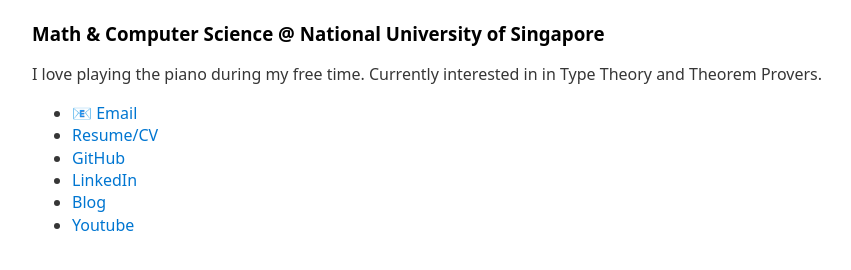
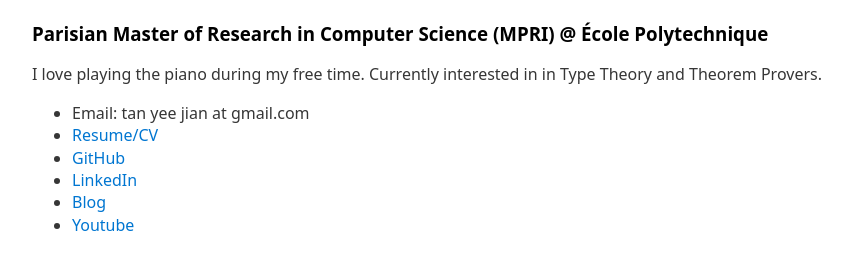
Before and after one commit to SwampertX/landing-page, a plain HTML site: page index.html in a window 1280 px wide. Shown: the part 76-346 px from the top of the page, without its empty margins (208-1059 px from the left). Drawn offline with nearby package versions, Linux system fonts and the light colour scheme.

Commit message:
hide email

```diff
--- a/index.html
+++ b/index.html
@@ -14,11 +14,11 @@
 	<body>
 		<section id="header">
 			<h1>Tan Yee Jian</h1>
-			<h3>Math & Computer Science @ National University of Singapore</h3>
+			<h3>Parisian Master of Research in Computer Science (MPRI) @ École Polytechnique</h3>
 			<p>I love playing the piano during my free time. Currently interested in in Type Theory and Theorem Provers.</p>
 			<nav>
 				<ul>
-					<li><a href="mailto:tanyeejian@gmail.com">Email</a></li>
+					<li>Email: tan yee jian at gmail.com</li>
 					<li><a href="./resume.pdf" target="_blank" type="application/pdf">Resume/CV</a></li>
 					<li><a href="https://github.com/swampertx/">GitHub</a></li>
 					<li><a href="https://linkedin.com/in/yeejian-tan">LinkedIn</a></li>
```
